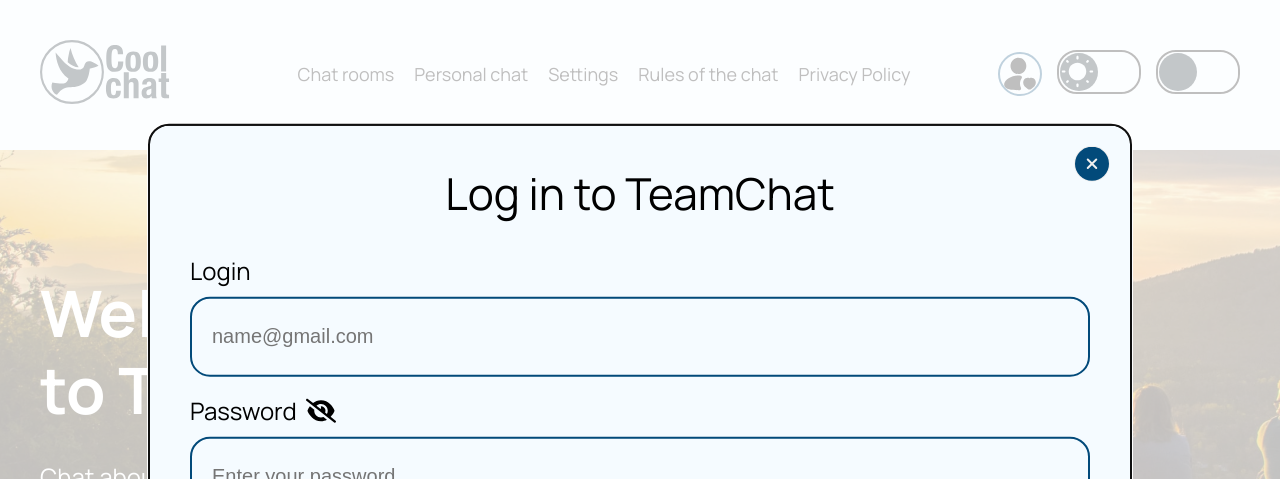
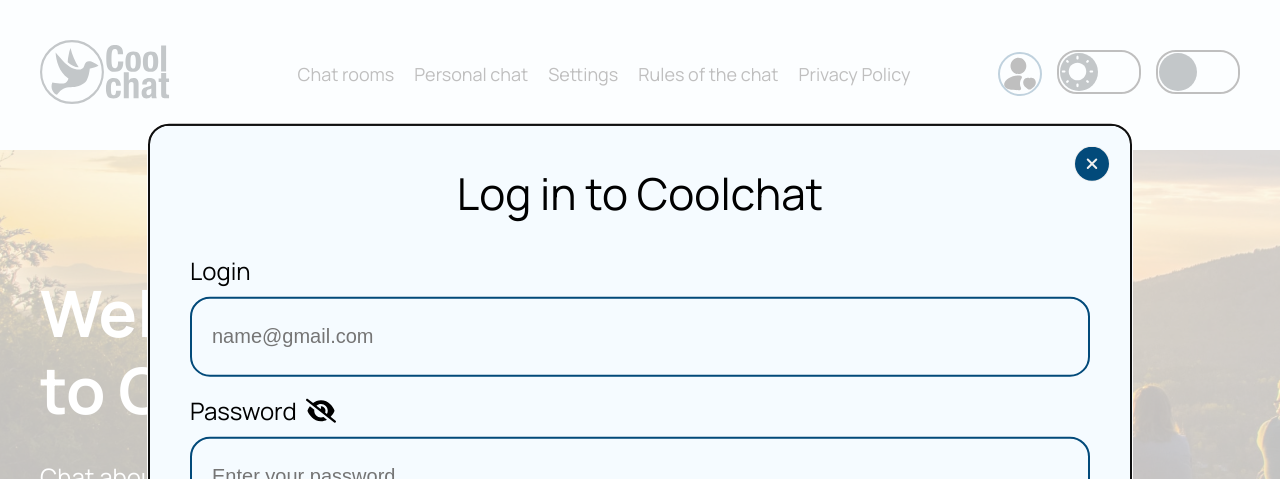
Before and after one commit to Yura-Platonov/Team-Chat, a React (Create React App) app: page /#/ in a window 1280 px wide. Both pictures are taken after a click on the element 1019 px from the left and 73 px from the top of the page. Shown: the top 479 px of the page. Built offline with nearby package versions, Linux system fonts and the light colour scheme; no server answers.

Commit message:
change to Coolchat

```diff
--- a/src/components/LoginForm/LoginForm.jsx
+++ b/src/components/LoginForm/LoginForm.jsx
@@ -78,7 +78,7 @@ const LoginForm = ({ onClose, showRegistrationForm }) => {
     >
       {({ errors, touched}) => (
         <Form className={css.loginForm}>
-        <h2 className={css.title}>Log in to TeamChat</h2>
+        <h2 className={css.title}>Log in to Coolchat</h2>
         <div>
           <label htmlFor="username" className={css.text}>
             Login
--- a/src/components/Main/Main.jsx
+++ b/src/components/Main/Main.jsx
@@ -8,7 +8,7 @@ function Main() {
   return (
     <div>
       <section className={css.welcome}>
-        <h1 className={css.welcome_title}>Welcome every tourist <br/> to Teamchat</h1>
+        <h1 className={css.welcome_title}>Welcome every tourist <br/> to Coolchat</h1>
         <p className={css.welcome_text}>Chat about a wide variety of tourist equipment.<br/>Communicate, get good advice and choose!</p>
       </section>
 
--- a/src/components/RegistrationForm/RegistrationForm.jsx
+++ b/src/components/RegistrationForm/RegistrationForm.jsx
@@ -141,7 +141,7 @@ const RegistrationForm = (props) => {
     >
       {({ errors, touched, setFieldValue }) => (
         <Form className={css.registerForm}>
-          <h2 className={css.title}>Register in TeamChat</h2>
+          <h2 className={css.title}>Register in Coolchat</h2>
           <div>
             <label htmlFor="email" className={css.text}>
               Enter your email*
--- a/src/pages/PrivacyPolicy/PrivacyPolicy.jsx
+++ b/src/pages/PrivacyPolicy/PrivacyPolicy.jsx
@@ -9,15 +9,15 @@ function PrivacyPolicy() {
             <h2 className={css.title}>Privacy policy</h2>
             <div className={css.main_container}>
             <div>
-                <p>This privacy policy sets out the obligations and rules regarding the collection, use and disclosure of user’s personal information when communicating on TeamChat. We take the privacy of our users' information seriously and are committed to protecting their privacy.</p>
+                <p>This privacy policy sets out the obligations and rules regarding the collection, use and disclosure of user’s personal information when communicating on Coolchat. We take the privacy of our users' information seriously and are committed to protecting their privacy.</p>
                 <ol className={css.list}>
                     <li className={css.item}>Collection and Use of Information: We may collect personal information such as name and email address only with users' permission to provide better communication and provide personalized services. We use this information only for the purpose of improving the quality of our service and providing users with appropriate answers to their questions.</li>
                     <li className={css.item}>Information Security: We take all possible security measures to protect the personal information of our users from unauthorized access, alteration, disclosure or destruction. Our systems are regularly updated and checked for possible threats.</li>
                     <li className={css.item}>Disclosure of information to third parties: We do not share users' personal information with third parties without their consent, except as required by law.</li>
-                    <li className={css.item}>Use of cookies: Our Chat for communication may use cookies and other technologies to collect information and improve the user experience. Users have the option to disable cookies in their web browser settings, but this may affect the functionality of TeamChat.</li>
+                    <li className={css.item}>Use of cookies: Our Chat for communication may use cookies and other technologies to collect information and improve the user experience. Users have the option to disable cookies in their web browser settings, but this may affect the functionality of Coolchat.</li>
                     <li className={css.item}>Changes to the Privacy Policy: We may periodically update this Privacy Policy to reflect changes in legal requirements or information practices. Changes take effect from the moment of their public posting on this page.</li>
                 </ol>
-                <p>This privacy policy is for your protection and remains binding on all TeamChat users. If you have any questions about our privacy policy, please contact us using the contact information provided on our website.</p>
+                <p>This privacy policy is for your protection and remains binding on all Coolchat users. If you have any questions about our privacy policy, please contact us using the contact information provided on our website.</p>
             </div>
             <div className={css.imgContainer}>
                 <PrivacyPolicyImg/>
```
